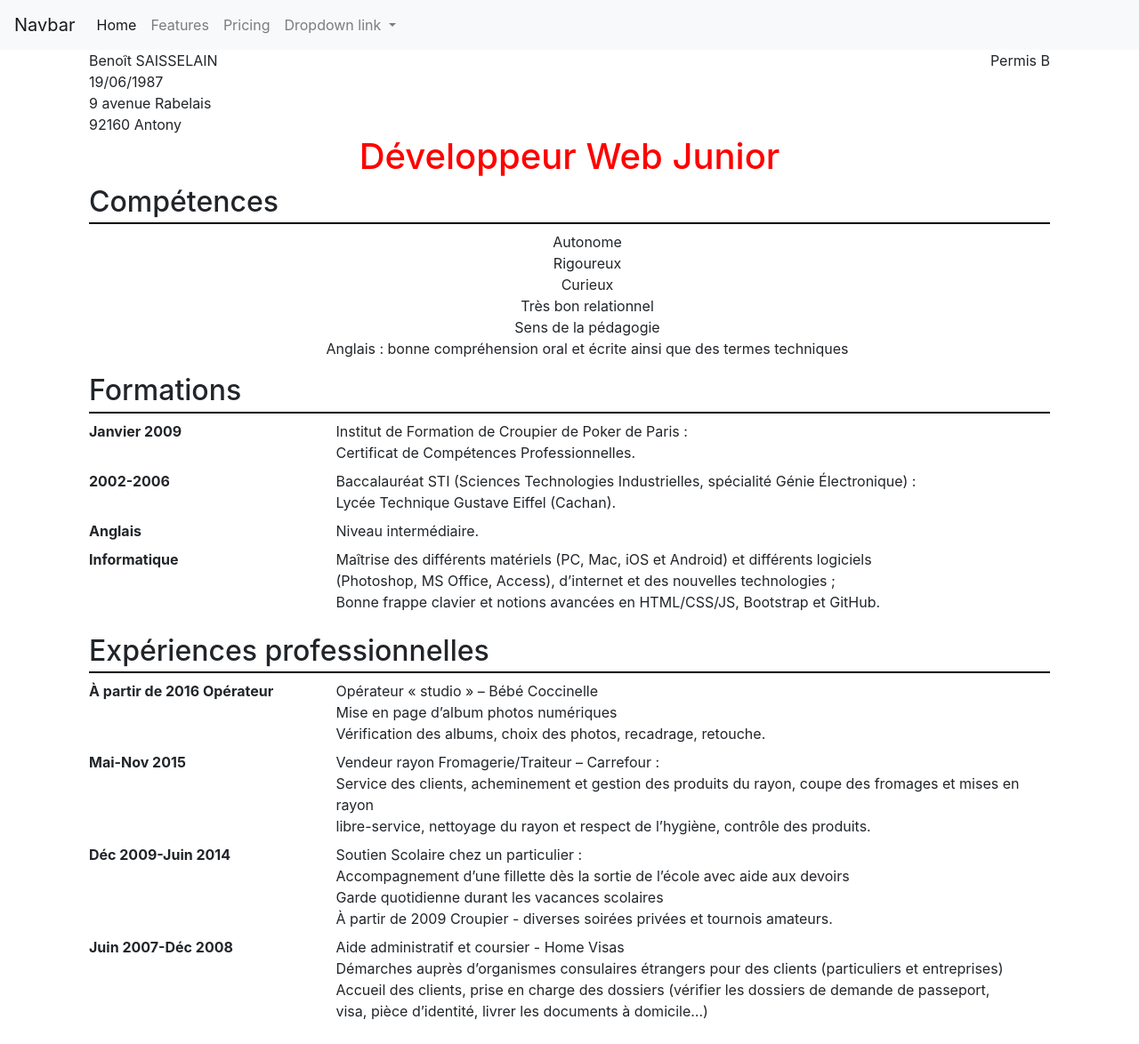
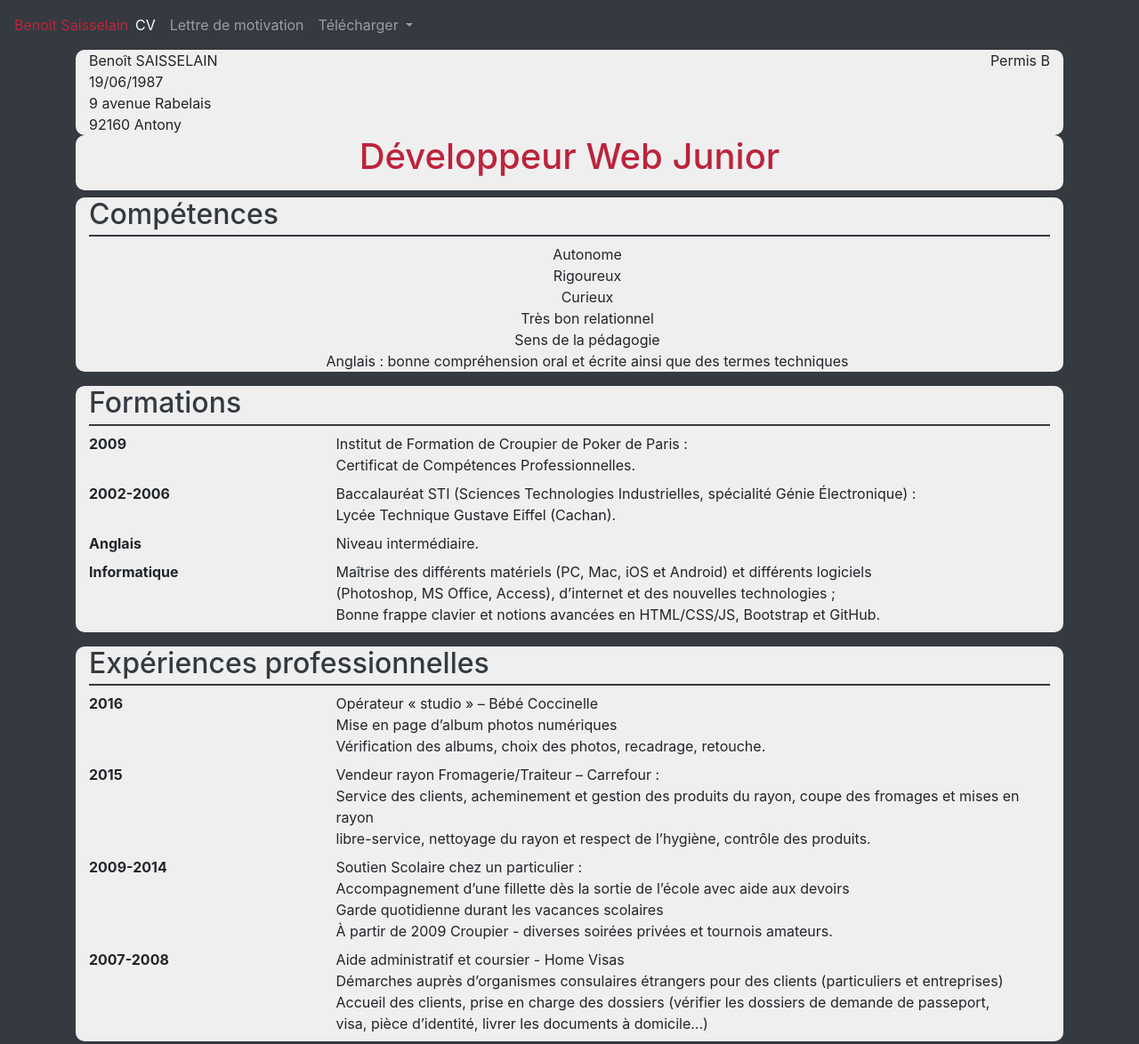
Before and after one commit to Nerrio/CV, a plain HTML site: page index.html in a window 1280 px wide. Shown: the top 1174 px of the page at 89% size. Drawn offline with nearby package versions, Linux system fonts and the light colour scheme.

Commit message:
navbar update need to fix float right

```diff
--- a/index.html
+++ b/index.html
@@ -10,7 +10,7 @@
     <link rel="stylesheet" href="https://cdn.jsdelivr.net/npm/bootstrap@4.5.3/dist/css/bootstrap.min.css"
         integrity="sha384-TX8t27EcRE3e/ihU7zmQxVncDAy5uIKz4rEkgIXeMed4M0jlfIDPvg6uqKI2xXr2" crossorigin="anonymous">
 
-    <title>Benoit :)</title>
+    <title>Benoît :)</title>
     <meta charset="UTF-8">
     <link rel="stylesheet" href="styles/style.css">
 </head>
@@ -20,33 +20,31 @@
 <body>
 
     <header>
-        <nav class="navbar navbar-expand-lg navbar-light bg-light">
-            <a class="navbar-brand" href="#">Navbar</a>
+        <nav class="navbar navbar-expand-lg navbar-dark bg-dark">
+            <a class="navbar-brand-logo" style="color: #BC243C;" href="#">Benoît Saisselain</a>
             <button class="navbar-toggler" type="button" data-toggle="collapse" data-target="#navbarNavDropdown" aria-controls="navbarNavDropdown" aria-expanded="false" aria-label="Toggle navigation">
               <span class="navbar-toggler-icon"></span>
             </button>
             <div class="collapse navbar-collapse" id="navbarNavDropdown">
-              <ul class="navbar-nav">
+
+                <ul class="navbar-nav">
                 <li class="nav-item active">
-                  <a class="nav-link" href="#">Home <span class="sr-only">(current)</span></a>
+                  <a class="nav-link" href="#">CV<span class="sr-only">(current)</span></a>
                 </li>
                 <li class="nav-item">
-                  <a class="nav-link" href="#">Features</a>
-                </li>
-                <li class="nav-item">
-                  <a class="nav-link" href="#">Pricing</a>
+                  <a class="nav-link" href="#">Lettre de motivation</a>
                 </li>
                 <li class="nav-item dropdown">
                   <a class="nav-link dropdown-toggle" href="#" id="navbarDropdownMenuLink" role="button" data-toggle="dropdown" aria-haspopup="true" aria-expanded="false">
-                    Dropdown link
+                    Télécharger
                   </a>
                   <div class="dropdown-menu" aria-labelledby="navbarDropdownMenuLink">
-                    <a class="dropdown-item" href="#">Action</a>
-                    <a class="dropdown-item" href="#">Another action</a>
-                    <a class="dropdown-item" href="#">Something else here</a>
+                    <a class="dropdown-item" href="#">PDF</a>
+                    <a class="dropdown-item" href="#">Word</a>
                   </div>
                 </li>
               </ul>
+
             </div>
           </nav>
     </header>
@@ -76,7 +74,7 @@
         <div class="col-12">
             <h2>Formations</h2>
             <dl class="row">
-                <dt class="col-sm-3">Janvier 2009</dt>
+                <dt class="col-sm-3">2009</dt>
                 <dd class="col-sm-9">Institut de Formation de Croupier de Poker de Paris :<br>
                     Certificat de Compétences Professionnelles.</dd>
 
@@ -98,24 +96,24 @@
         <div class="col-12">
             <h2>Expériences professionnelles</h2>
             <dl class="row">
-                <dt class="col-sm-3">À partir de 2016 Opérateur</dt>
+                <dt class="col-sm-3">2016</dt>
                 <dd class="col-sm-9">Opérateur « studio » – Bébé Coccinelle<br>
                     Mise en page d’album photos numériques<br>
                     Vérification des albums, choix des photos, recadrage, retouche.</dd>
 
-                <dt class="col-sm-3">Mai-Nov 2015</dt>
+                <dt class="col-sm-3">2015</dt>
                 <dd class="col-sm-9">Vendeur rayon Fromagerie/Traiteur – Carrefour :<br>
                     Service des clients, acheminement et gestion des produits du rayon, coupe des fromages et mises en
                     rayon<br>
                     libre-service, nettoyage du rayon et respect de l’hygiène, contrôle des produits.</dd>
 
-                <dt class="col-sm-3">Déc 2009-Juin 2014</dt>
+                <dt class="col-sm-3">2009-2014</dt>
                 <dd class="col-sm-9">Soutien Scolaire chez un particulier :<br>
                     Accompagnement d’une fillette dès la sortie de l’école avec aide aux devoirs<br>
                     Garde quotidienne durant les vacances scolaires<br>
                     À partir de 2009 Croupier - diverses soirées privées et tournois amateurs.</dd>
 
-                <dt class="col-sm-3">Juin 2007-Déc 2008</dt>
+                <dt class="col-sm-3">2007-2008</dt>
                 <dd class="col-sm-9">Aide administratif et coursier - Home Visas<br>
                     Démarches auprès d’organismes consulaires étrangers pour des clients (particuliers et
                     entreprises)<br>
--- a/styles/style.css
+++ b/styles/style.css
@@ -5,7 +5,22 @@ html {
 
   body {
     margin-bottom: 60px; /* Margin bottom by footer height */
+    background-color: #343A40;
   }
+
+
+  /*Je dois fix ça !!!!!!!!!!!!!!!!!!!!!!!!!!!!
+.collapse navbar-collapse {
+    float: right;
+    display: inline-block;
+
+}
+
+*/
+
+.navbar-nav {
+
+}
 
 .permis {
     float: right;
@@ -13,7 +28,8 @@ html {
 
 h1 {
     text-align: center;
-    color: red;
+    color:#BC243C;
+    padding-bottom: 14px;
 }
 
 
@@ -21,9 +37,12 @@ h1 {
 h2 {
     border-bottom: 2px solid black;
     padding-bottom: 4px;
+    border-color:#343A40;;
+    color: #343A40;
 }
 .col-12 {
-    background-color:
+    background-color:#efefef;
+    border-radius: 10px;
 }
 
 .col-12 ul {
@@ -40,5 +59,5 @@ h2 {
     width: 100%;
     height: 60px; /* Set the fixed height of the footer here */
     line-height: 60px; /* Vertically center the text there */
-    background-color: #f5f5f5;
+    background-color: #343A40;
   }
```
